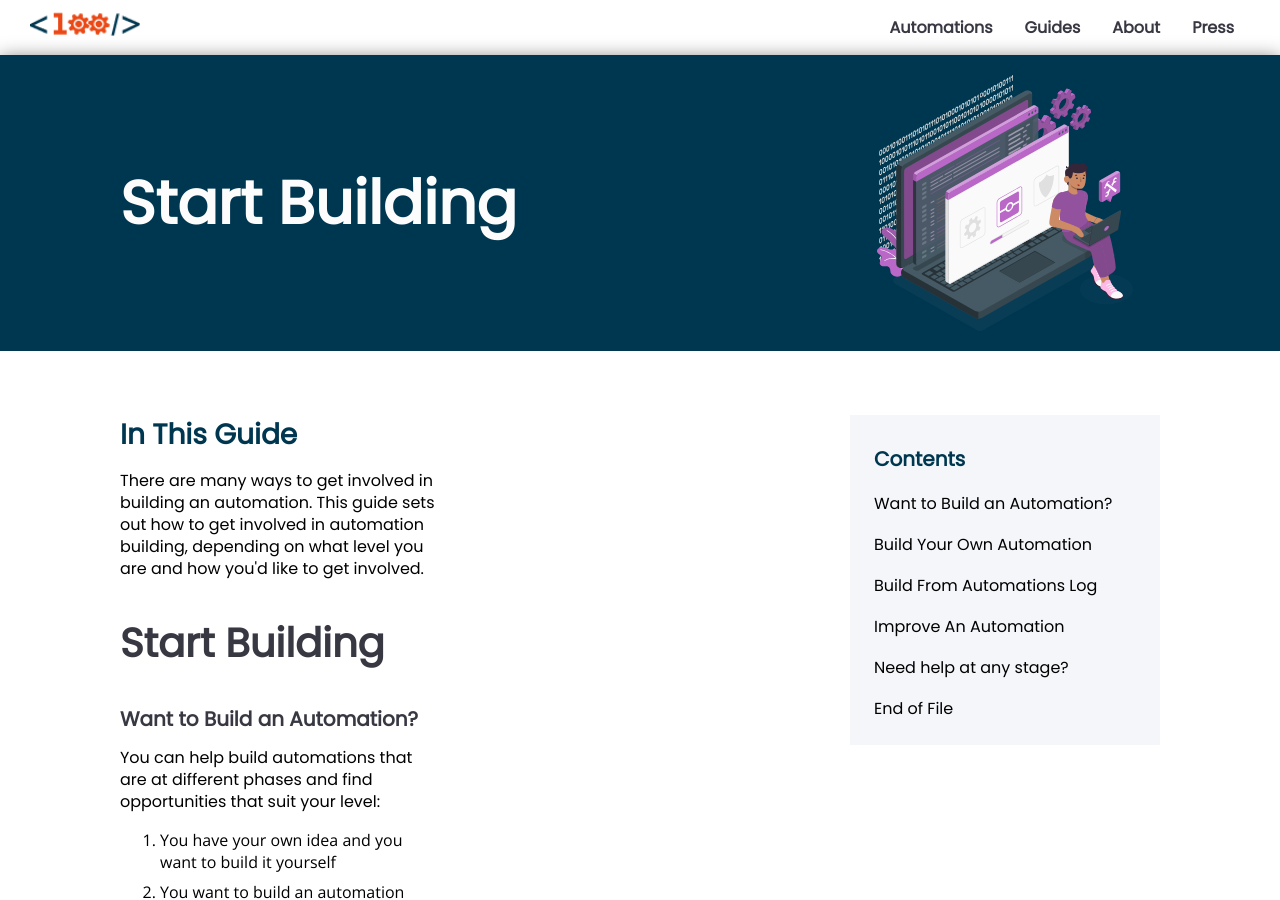
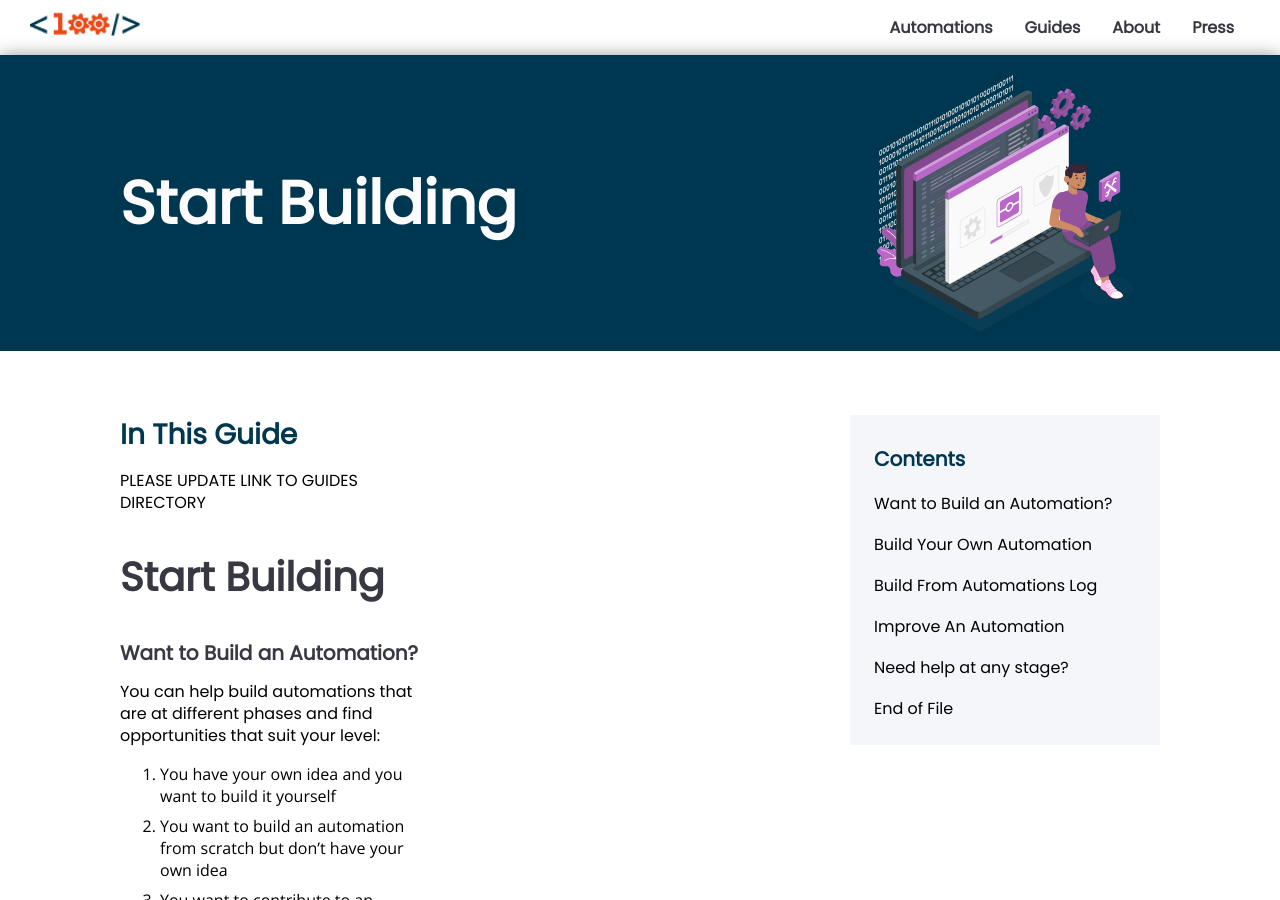
Before and after one commit to 100Automations/Website, a Jekyll site: the page built from _pages/start_building.md, in a window 1280 px wide and 900 px high. Built offline with Jekyll 4.4.1, drawn with Linux system fonts in a browser that asks for light colours.

Commit message:
flagging obsolete files

```diff
--- a/_pages/start_building.md
+++ b/_pages/start_building.md
@@ -1,6 +1,6 @@
 ---
 title: Start Building
-description: There are many ways to get involved in building an automation. This guide sets out how to get involved in automation building, depending on what level you are and how you'd like to get involved.
+description: PLEASE UPDATE LINK TO GUIDES DIRECTORY
 status: active
 display: true
 ---
```
